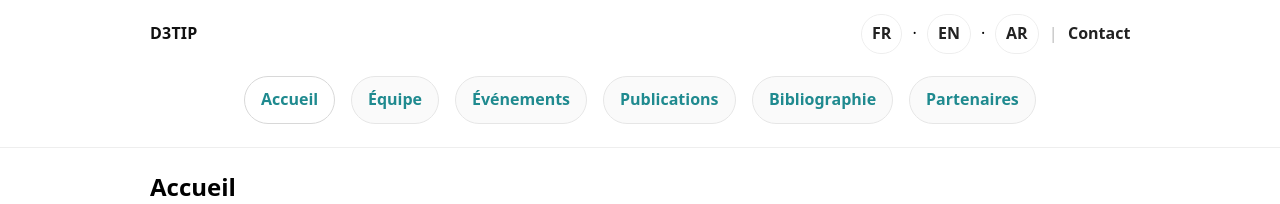
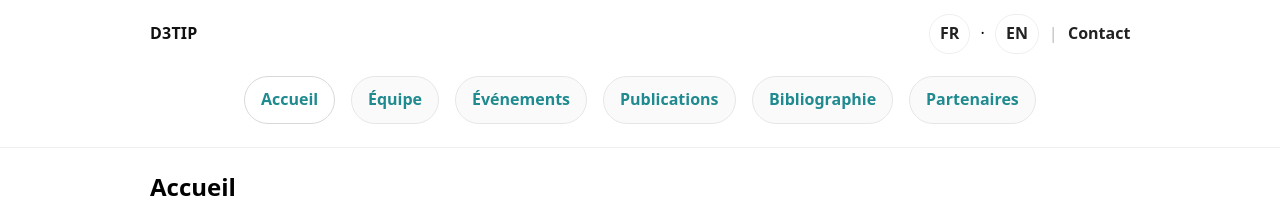
Before and after one commit to d3tip-phc-utique/d3tip-phc-utique.github.io, a Jekyll site: the page built from fr/index.md, in a window 1280 px wide. Shown: the top 204 px of the page. Built offline with Jekyll 4.4.1, drawn with Linux system fonts in a browser that asks for light colours.

Commit message:
Update lang-switch.html

```diff
--- a/_includes/lang-switch.html
+++ b/_includes/lang-switch.html
@@ -2,22 +2,14 @@
 
 {% assign fr_path = '/fr' %}
 {% assign en_path = '/en' %}
-{% assign ar_path = '/ar' %}
-
 {% if k != '' %}
   {% assign fr_path = fr_path | append: '/' | append: k %}
   {% assign en_path = en_path | append: '/' | append: k %}
-  {% assign ar_path = ar_path | append: '/' | append: k %}
 {% endif %}
-
 {% assign fr_path = fr_path | append: '/' %}
 {% assign en_path = en_path | append: '/' %}
-{% assign ar_path = ar_path | append: '/' %}
-
 <div class="lang-switch">
   <a href="{{ fr_path | relative_url }}">FR</a>
   <span>·</span>
   <a href="{{ en_path | relative_url }}">EN</a>
-  <span>·</span>
-  <a href="{{ ar_path | relative_url }}">AR</a>
 </div>
```
